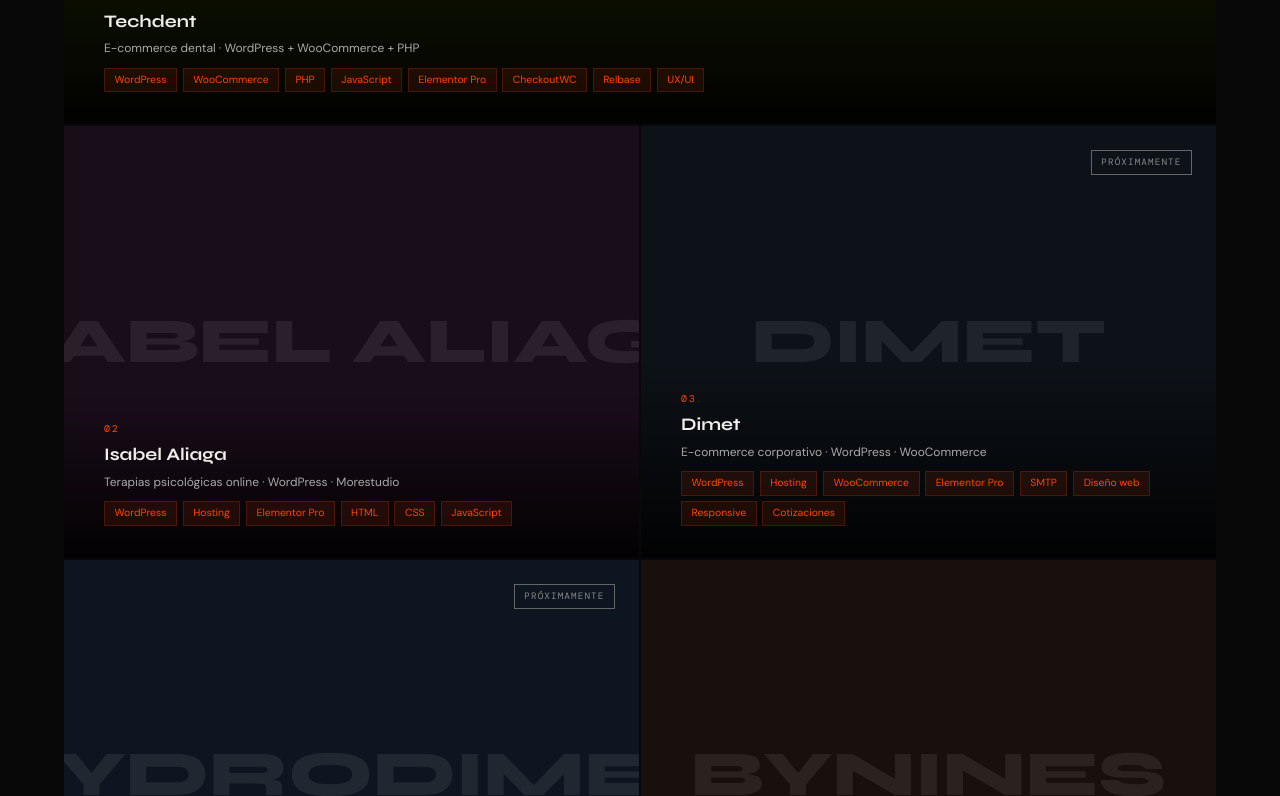
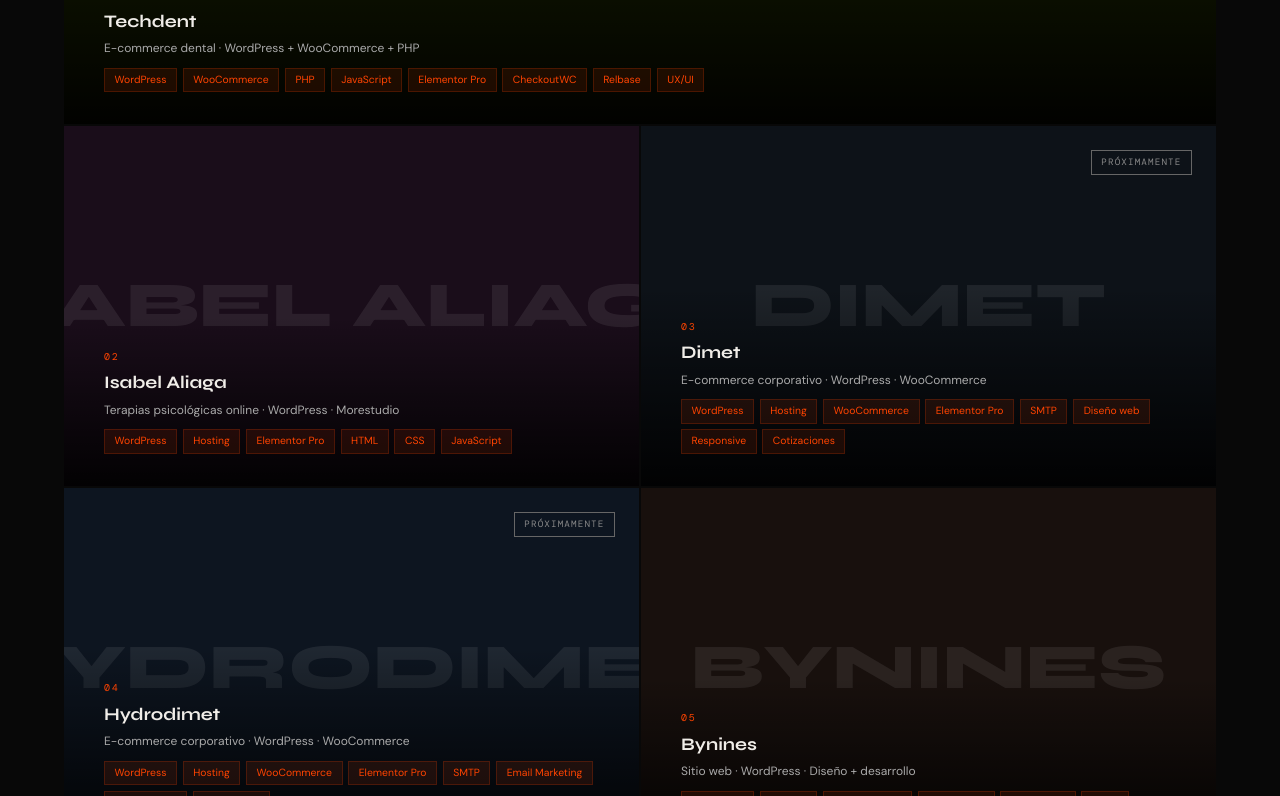
Before and after one commit to AnglieParedes/anglieparedes.github.io, a React (Vite) app: page /portafolio in a window 1280 px wide. Shown: the part 964-1760 px from the top of the page. Built offline with nearby package versions, Linux system fonts and the light colour scheme.

Commit message:
Ajusta altura de tarjetas, descripciones de Techdent y Opticallery, agrega mockups faltantes

```diff
--- a/src/components/Projects.jsx
+++ b/src/components/Projects.jsx
@@ -11,7 +11,7 @@
     type: 'E-commerce dental · WordPress + WooCommerce + PHP',
     tags: ['WordPress', 'WooCommerce', 'PHP', 'JavaScript', 'Elementor Pro', 'CheckoutWC', 'Relbase', 'UX/UI'],
     bg: '#0d1200', url: 'https://techdent.cl',
-    detail: 'Proyecto colaborativo en equipo. Mi participación: rediseño y desarrollo del home, integración al sistema de facturación Relbase, sistema de cotizaciones en PHP (flujo Clínica vs Mercado Público, panel de gestión de leads), y sistema de badge dinámico "Llega hoy" — lógica de despacho en tiempo real por día/hora, contador regresivo, bloqueo condicional de métodos de envío y alertas dinámicas integradas en carrito lateral, checkout y loop de productos.',
+    detail: 'Proyecto colaborativo en equipo. Mi participación: rediseño y desarrollo del home, integración al sistema de facturación Relbase, sistema de cotizaciones en PHP (flujo Clínica vs Mercado Público, panel de gestión de leads), y sistema de badge dinámico "Llega hoy" — lógica de despacho en tiempo real por día/hora, contador regresivo, bloqueo condicional de métodos de envío y alertas dinámicas integradas en carrito lateral, checkout y loop de productos. Además, maquetación de la plantilla general para las entradas del blog y desarrollo en PHP de secciones personalizadas en el editor de WordPress para rellenar dicha plantilla.',
     mockup: { desktop: '/mockups/techdent-desktop.webp', mobile: '/mockups/techdent-mobile.webp' },
   },
   {
@@ -62,7 +62,7 @@
     url2: 'https://opticallery.cl/product-category/lentes-deportivos/',
     url2Label: 'Lentes Deportivos →',
     urlLabel: 'Lentes Aviador →',
-    detail: 'Proyecto en equipo para óptica online. Mi participación: diseño y desarrollo de landings internas para categorías de productos (lentes aviador y lentes deportivos), enfocadas en experiencia de usuario y conversión. Además, desarrollo de un checkout condicional en PHP que adapta el flujo de pago y los campos del formulario según el tipo de producto seleccionado, optimizando la experiencia de compra, diseño y cambios varios.',
+    detail: 'Proyecto en equipo para óptica. Mi participación: diseño y desarrollo de landings internas para categorías de productos (lentes aviador y lentes deportivos), enfocadas en experiencia de usuario y conversión. Además, desarrollo de un checkout condicional en PHP que adapta el flujo de pago y los campos del formulario según el tipo de producto seleccionado, optimizando la experiencia de compra, diseño y cambios varios. También rediseño y mejoras en el carrito, el buscador y la página de catálogo general de productos.',
     mockup: { desktop: '/mockups/opticallery-desktop.webp', mobile: '/mockups/opticallery-mobile.webp' },
   },
   {
--- a/src/components/Projects.module.css
+++ b/src/components/Projects.module.css
@@ -25,7 +25,7 @@
 
 .card {
   position: relative; overflow: hidden;
-  aspect-ratio: 4/3; cursor: pointer;
+  aspect-ratio: 16/10; cursor: pointer;
   transition: transform 0.4s ease;
 }
 .wideCard { aspect-ratio: 16/6; }
```
